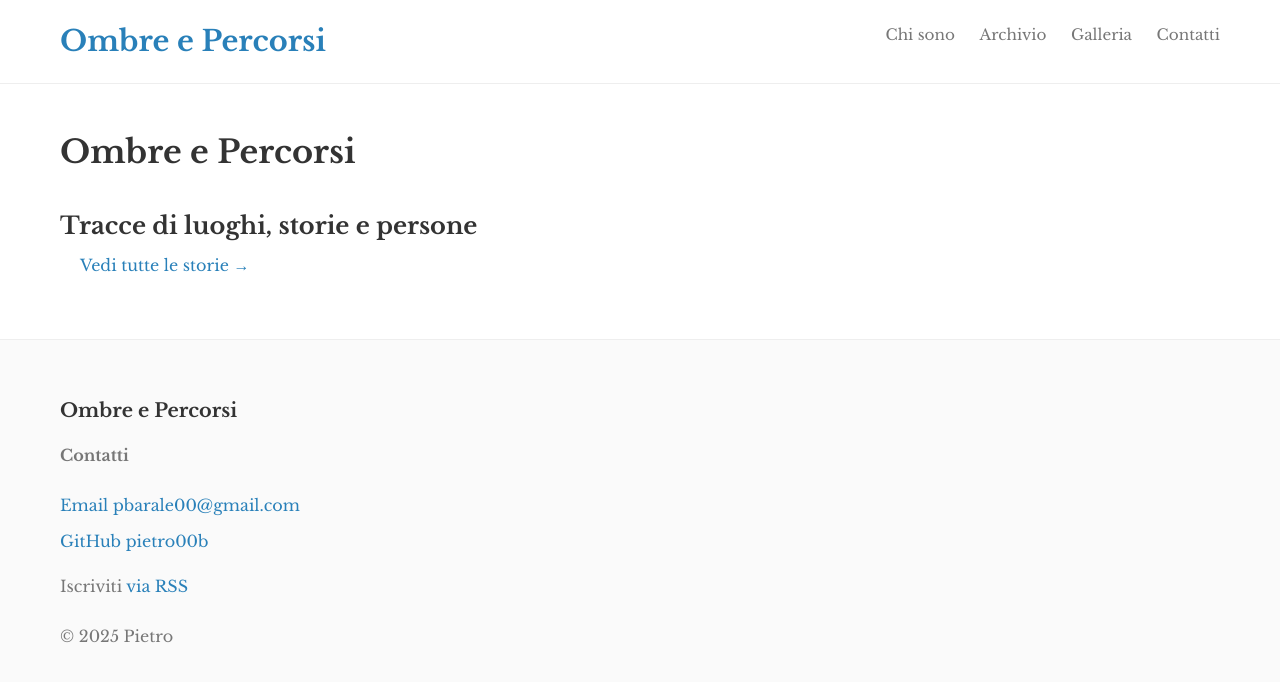
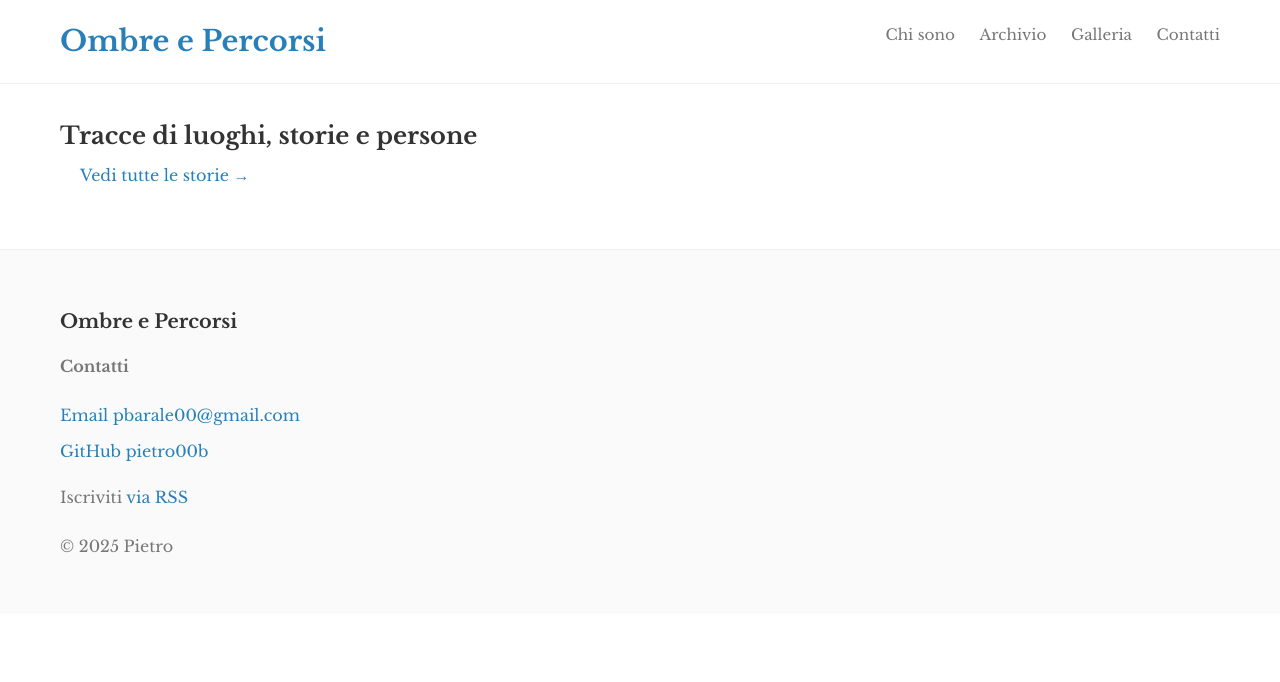
Before and after one commit to pietro00b/OmbrePercorsi, a Jekyll site: the page built from index.md, in a window 1280 px wide. Shown: the top 682 px of the page. Built offline with Jekyll 4.4.1, drawn with Linux system fonts in a browser that asks for light colours.

Commit message:
Update index.md

```diff
--- a/index.md
+++ b/index.md
@@ -6,7 +6,7 @@ title: Home
 <div class="home">
   <div class="site-header-container">
     <div class="site-header-content">
-      <h1 class="title">Ombre e Percorsi</h1>
+
       <h2 class="subtitle">Tracce di luoghi, storie e persone</h2>
     </div>
   </div>
```
